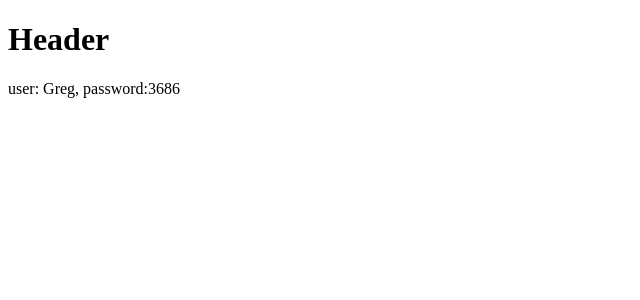
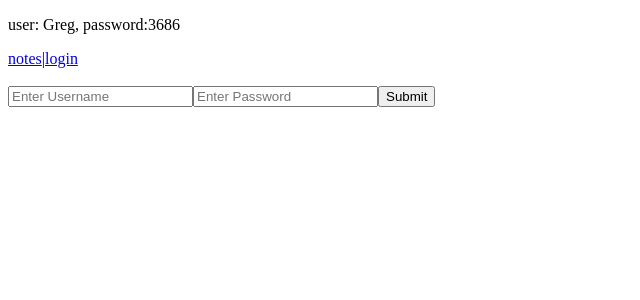
Before and after one commit to gregrell/djangoreactcrudproject, a React (Create React App) app in the folder frontend/: page /login in a window 1280 px wide. Shown: the top 300 px of the page, without its empty margins (0-640 px from the left). Built offline with nearby package versions, Linux system fonts and the light colour scheme.

Commit message:
More routing work

```diff
--- a/frontend/src/App.js
+++ b/frontend/src/App.js
@@ -1,19 +1,26 @@
 import "./App.css";
 
-import { BrowserRouter as Router, Routes, Route } from "react-router-dom";
+import {
+  BrowserRouter as Router,
+  Routes,
+  Route,
+  BrowserRouter,
+} from "react-router-dom";
 
 import Header from "./components/Header.jsx";
 import NotesListPage from "./pages/NotesListPage.jsx";
 import NotePage from "./pages/NotePage.jsx";
+import LoginPage from "./pages/LoginPage.jsx";
 
 function App() {
   return (
     <>
-      <Header />
       <Router>
+        <Header />
         <Routes>
-          <Route path="/" exact Component={NotesListPage} />
+          <Route path="/" exact Component={NotesListPage} name="notes" />
           <Route path="/note/:id" Component={NotePage} />
+          <Route path="/login" Component={LoginPage} name="login" />
         </Routes>
       </Router>
     </>
--- a/frontend/src/components/Header.jsx
+++ b/frontend/src/components/Header.jsx
@@ -1,10 +1,15 @@
 import React from "react";
+import { Link } from "react-router-dom";
 
 const Header = () => {
   return (
     <>
-      <h1>Header</h1>
       <p>user: Greg, password:3686</p>
+      <Link to="/">notes</Link>
+      <span>|</span>
+      <Link to="login">login</Link>
+      <br />
+      <br />
     </>
   );
 };
--- /dev/null
+++ b/frontend/src/pages/LoginPage.jsx
@@ -0,0 +1,25 @@
+import React from "react";
+
+const LoginPage = () => {
+  return (
+    <>
+      <form>
+        <input
+          type="text"
+          name="username"
+          placeholder="Enter Username"
+          autoComplete="username"
+        />
+        <input
+          type="password"
+          name="password"
+          placeholder="Enter Password"
+          autoComplete="current-password"
+        />
+        <input type="submit" />
+      </form>
+    </>
+  );
+};
+
+export default LoginPage;
```
Also changed, not shown: frontend/src/index.js (+5 -4 lines).
